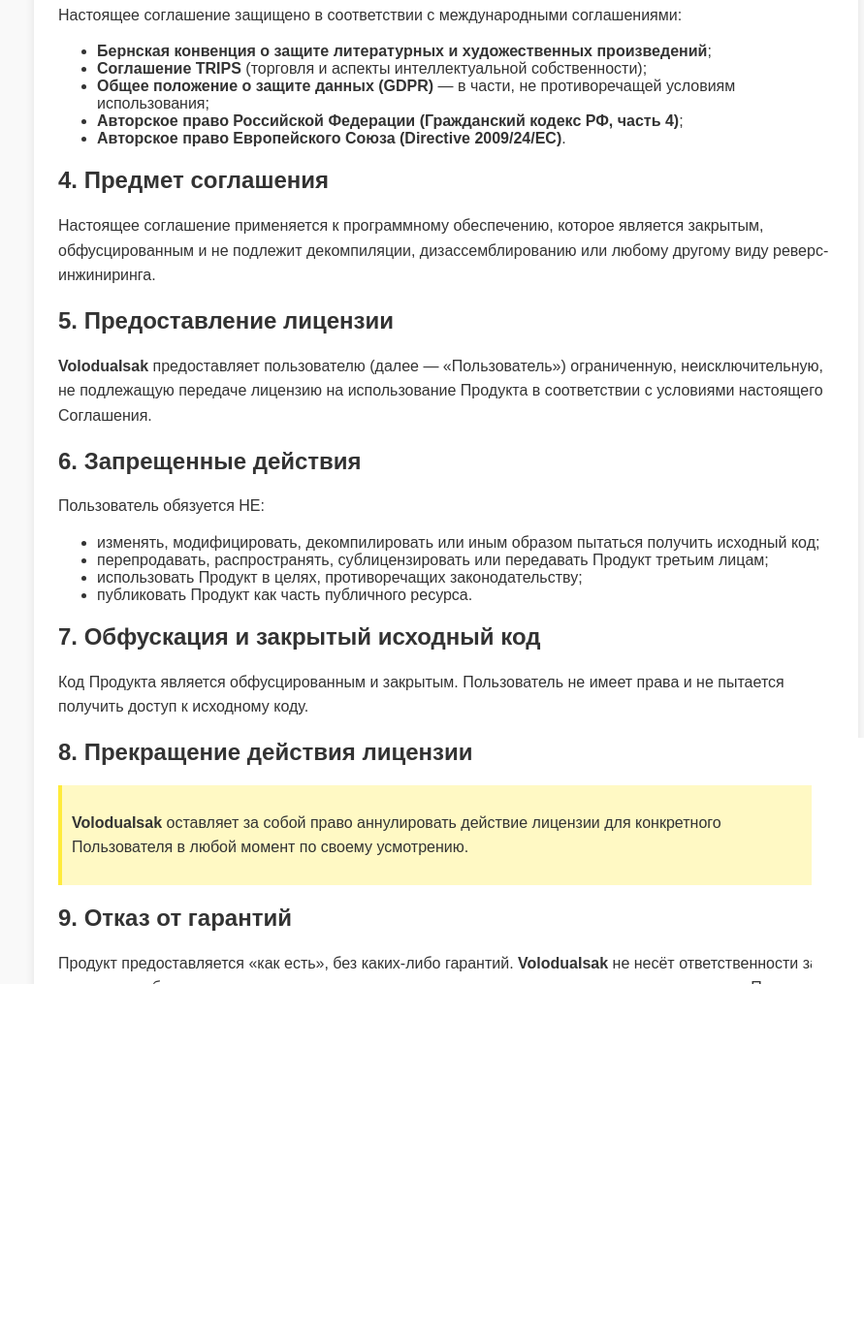
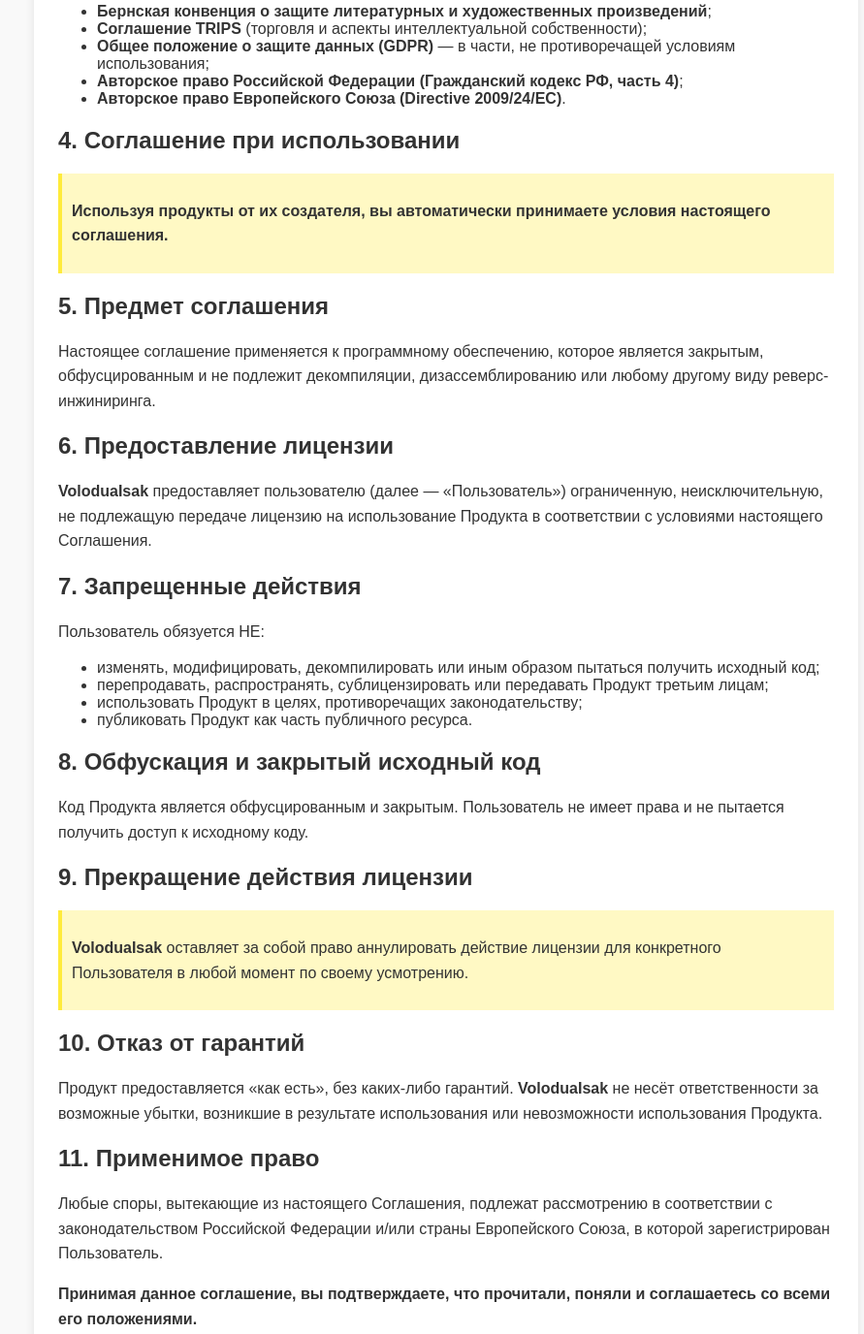
Before and after one commit to VoloduaIsak/license-EULA, a plain HTML site: page index.html in a window 1280 px wide. Shown: the part 764-2140 px from the top of the page at 97% size, without its empty margins (180-1071 px from the left). Drawn offline with Linux system fonts and the light colour scheme.

Commit message:
Add files via upload

```diff
--- a/index.html
+++ b/index.html
@@ -39,8 +39,7 @@
     <div class="container">
         <h1>Лицензионное соглашение конечного пользователя (EULA)</h1>
 
-        <p><strong>Дата вступления в силу (Дата продления):</strong> 01.01.2025</p>
-        <p><strong>Дата вступления в силу (Дата создания):</strong> 23.09.2021</p>
+        <p><strong>Дата вступления в силу:</strong> 01.01.2025</p>
 
         <p>
             Настоящее Лицензионное соглашение конечного пользователя (далее — «Соглашение»)
@@ -81,21 +80,28 @@
             <li><strong>Авторское право Европейского Союза (Directive 2009/24/EC)</strong>.</li>
         </ul>
 
-        <h2>4. Предмет соглашения</h2>
+        <h2>4. Соглашение при использовании</h2>
+        <div class="highlight">
+            <p>
+                <strong>Используя продукты от их создателя, вы автоматически принимаете условия настоящего соглашения.</strong>
+            </p>
+        </div>
+
+        <h2>5. Предмет соглашения</h2>
         <p>
             Настоящее соглашение применяется к программному обеспечению,
             которое является закрытым, обфусцированным и не подлежит декомпиляции,
             дизассемблированию или любому другому виду реверс-инжиниринга.
         </p>
 
-        <h2>5. Предоставление лицензии</h2>
+        <h2>6. Предоставление лицензии</h2>
         <p>
             <strong>VoloduaIsak</strong> предоставляет пользователю (далее — «Пользователь»)
             ограниченную, неисключительную, не подлежащую передаче лицензию
             на использование Продукта в соответствии с условиями настоящего Соглашения.
         </p>
 
-        <h2>6. Запрещенные действия</h2>
+        <h2>7. Запрещенные действия</h2>
         <p>
             Пользователь обязуется НЕ:
         </p>
@@ -106,13 +112,13 @@
             <li>публиковать Продукт как часть публичного ресурса.</li>
         </ul>
 
-        <h2>7. Обфускация и закрытый исходный код</h2>
+        <h2>8. Обфускация и закрытый исходный код</h2>
         <p>
             Код Продукта является обфусцированным и закрытым.
             Пользователь не имеет права и не пытается получить доступ к исходному коду.
         </p>
 
-        <h2>8. Прекращение действия лицензии</h2>
+        <h2>9. Прекращение действия лицензии</h2>
         <div class="highlight">
             <p>
                 <strong>VoloduaIsak</strong> оставляет за собой право аннулировать действие лицензии
@@ -120,14 +126,14 @@
             </p>
         </div>
 
-        <h2>9. Отказ от гарантий</h2>
+        <h2>10. Отказ от гарантий</h2>
         <p>
             Продукт предоставляется «как есть», без каких-либо гарантий.
             <strong>VoloduaIsak</strong> не несёт ответственности за возможные убытки,
             возникшие в результате использования или невозможности использования Продукта.
         </p>
 
-        <h2>10. Применимое право</h2>
+        <h2>11. Применимое право</h2>
         <p>
             Любые споры, вытекающие из настоящего Соглашения,
             подлежат рассмотрению в соответствии с законодательством Российской Федерации
```
